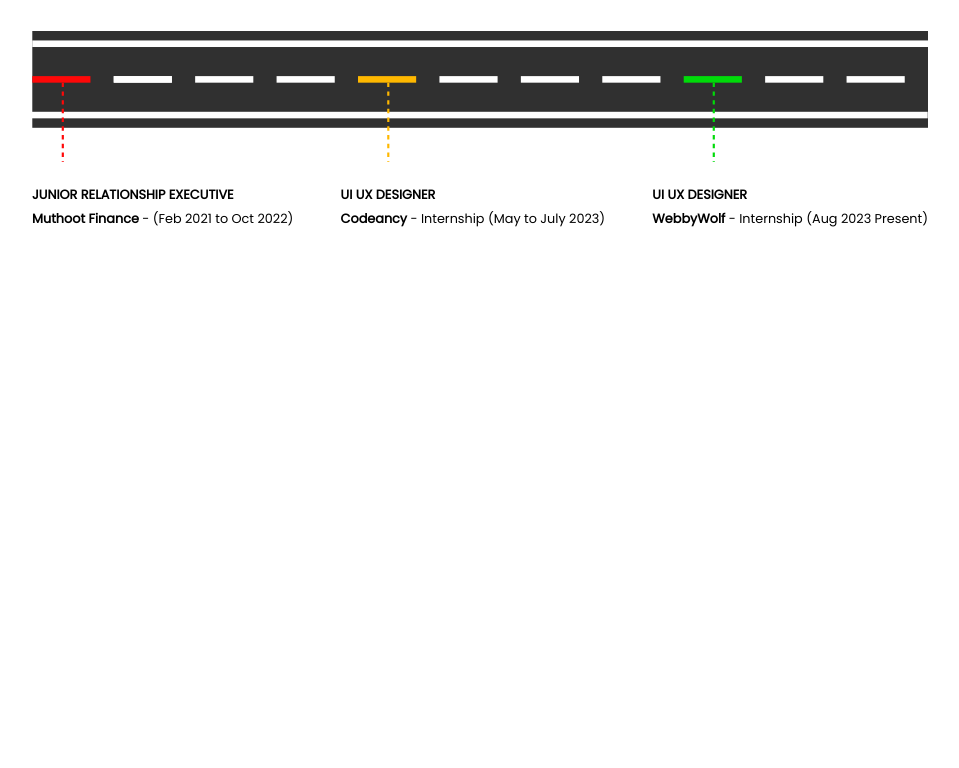
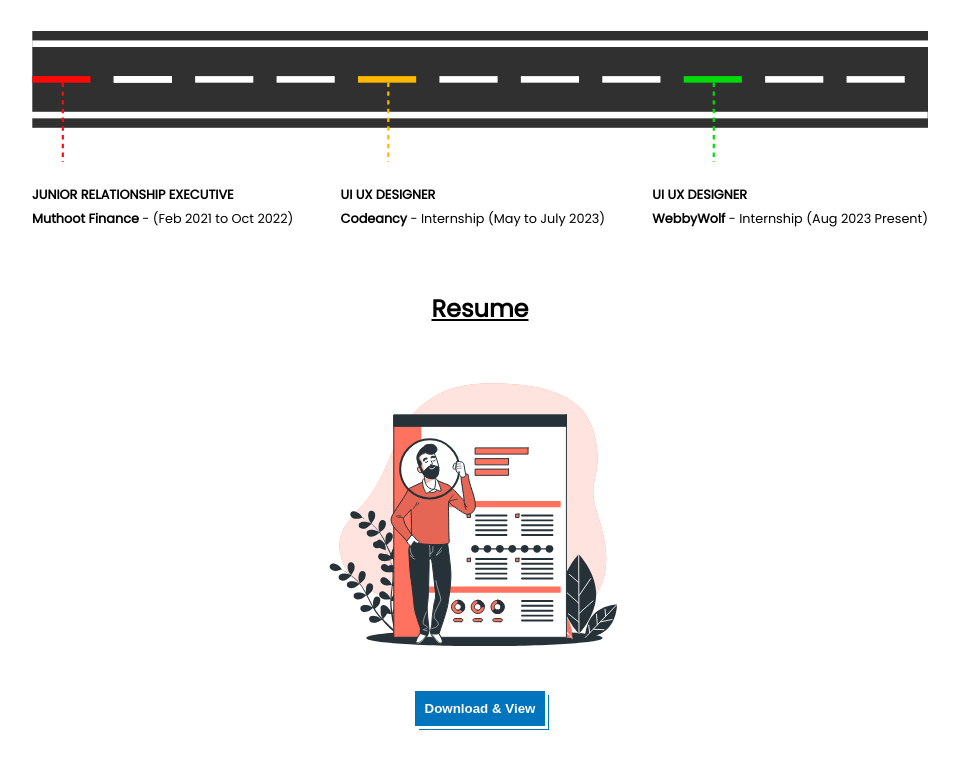
Before and after one commit to suresh-sundararaj/resume, a React (Create React App) app: page / in a window 1280 px wide. Shown: the part 8162-8930 px from the top of the page, without its empty margins (160-1119 px from the left). Before the commit the page ends 8473 px from the top, so only its background shows below. Built offline with nearby package versions, Linux system fonts and the light colour scheme.

Commit message:
resume added

```diff
--- a/src/components/Kyc.js
+++ b/src/components/Kyc.js
@@ -1,6 +1,7 @@
+import Experience from "./Experience";
+import About from "./About";
 import Journey from "./Journey";
-import About from "./About";
-import Experience from "./Experience";
+import Resume from "./Resume";
 
 const style = {
   backgroundColor: "#FFFFFF",
@@ -21,6 +22,7 @@
       <Experience />
       <About />
       <Journey />
+      <Resume />
     </div>
   );
 }
--- /dev/null
+++ b/src/components/Resume.js
@@ -0,0 +1,33 @@
+import ResumeSvg from "../assets/svg/resume_bro_1.svg";
+
+function Resume() {
+  return (
+    <div
+      style={{
+        width: "70%",
+        marginTop: "50px",
+        display: "flex",
+        flexDirection: "column",
+        alignItems: "center",
+      }}
+    >
+      <h2 style={{ marginTop: 0, marginBottom: "15px" }}>
+        <u>Resume</u>
+      </h2>
+      <img src={ResumeSvg} width="350px" alt="Resume illustration" />
+      <button
+        style={{
+          backgroundColor: "#0174BE",
+          color: "#FFFFFF",
+          border: 0,
+          padding: "10px",
+          boxShadow: "3px 3px white, 4px 4px #0174BE, inset 3px 3px #0174BE",
+        }}
+      >
+        <b>Download & View</b>
+      </button>
+    </div>
+  );
+}
+
+export default Resume;
```
Also changed, not shown: src/assets/svg/resume_bro_1.svg (added).
